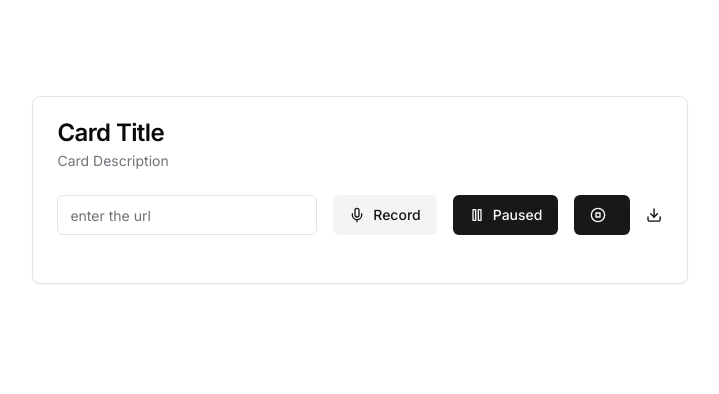
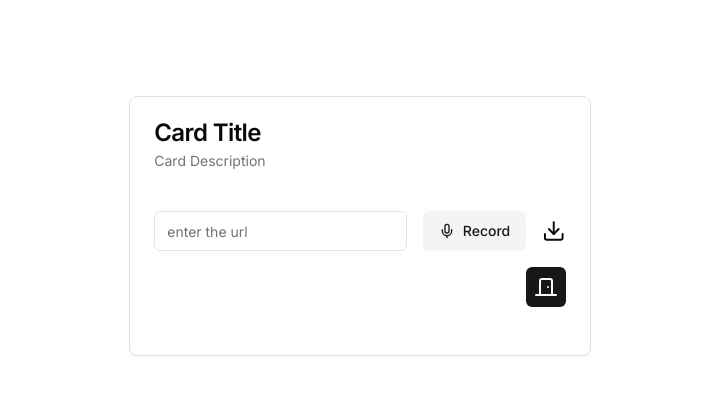
Before and after one commit to OwLu0905/shadowing-record, a Next.js app in the folder frontend/: page / in a window 1280 px wide. Shown: the top 394 px of the page, without its empty margins (280-999 px from the left). Built offline with nearby package versions, Linux system fonts and the light colour scheme.

Commit message:
fix media UI

```diff
--- a/frontend/src/app/page.tsx
+++ b/frontend/src/app/page.tsx
@@ -1,3 +1,4 @@
+import { Button } from "@/components/ui/button";
 import {
   Card,
   CardContent,
--- a/frontend/src/hooks/useRecordMedia.tsx
+++ b/frontend/src/hooks/useRecordMedia.tsx
@@ -1,14 +1,31 @@
-import { useRef, useState } from "react";
+import { useEffect, useState } from "react";
 import { MEDIA_CONSTRAINT } from "@/lib/constants";
 
 const useRecordMedia = () => {
   const [media, setMedia] = useState<MediaRecorder | null>(null);
   const [accept, setAccept] = useState(false);
+  const [streamData, setStreamData] = useState<MediaStream | undefined>(
+    undefined
+  );
+  const [recordDataUrl, setRecordDataUrl] = useState<any>(undefined);
+  const [mediaState, setMediaState] = useState<RecordingState | undefined>(
+    undefined
+  );
+
+  useEffect(() => {
+    if (media) {
+      media.ondataavailable = (e) => {
+        console.log("ondataavailable", e.data);
+        setRecordDataUrl(URL.createObjectURL(e.data));
+      };
+    }
+  }, [media, recordDataUrl]);
 
   async function handleConnectRecord(): Promise<MediaRecorder | null> {
     return navigator.mediaDevices
       .getUserMedia(MEDIA_CONSTRAINT)
       .then((stream) => {
+        setStreamData(stream);
         return new MediaRecorder(stream);
       })
       .catch((_) => {
@@ -32,47 +49,52 @@ const useRecordMedia = () => {
       console.error(err);
     }
   }
-  async function handleStartRecord(stream: MediaRecorder) {
-    if (stream === null) return;
-    stream.start();
-    console.log(stream.state);
-    console.log("recorder started");
-    stream.ondataavailable = (e) => {
-      console.log("ondataavailable", e.data);
-    };
+
+  async function handleStartRecord(media: MediaRecorder) {
+    if (media === null) return;
+    media.start();
+    setMediaState("recording");
   }
 
   function handleStopRecord() {
     if (media === null) return;
     media.stop();
-    console.log(media.state);
-    console.log("recorder stopped");
+    setMediaState("inactive");
   }
 
   function handlePauseRecord() {
     if (media === null) return;
     media.pause();
-    console.log(media.state);
-    console.log("recorder paused");
+    setMediaState("paused");
   }
 
   function handleResumeRecord() {
     if (media === null) return;
     media.resume();
-    console.log(media.state);
-    console.log("recorder resume");
+    setMediaState("recording");
   }
 
-  async function handleAcceptRecord() {
-    setAccept(true);
+  function disconnect() {
+    URL.revokeObjectURL(recordDataUrl);
+    if (streamData) {
+      streamData.getTracks().forEach((track) => {
+        track.stop();
+      });
+    }
+
+    setStreamData(undefined);
+    setMedia(null);
+    setMediaState(undefined);
+    setAccept(false);
   }
 
   return {
     media,
     accept,
-    handleAcceptRecord,
+    mediaState,
+    recordDataUrl,
+    disconnect,
     handleTriggerStart,
-    handleStartRecord,
     handlePauseRecord,
     handleStopRecord,
     handleResumeRecord,
--- a/frontend/src/view/Record/Record.tsx
+++ b/frontend/src/view/Record/Record.tsx
@@ -2,7 +2,7 @@
 import React from "react";
 
 import { Input } from "@/components/ui/input";
-import { Download, Mic, Pause, StopCircle } from "lucide-react";
+import { DoorClosedIcon, Download, Mic, Pause, StopCircle } from "lucide-react";
 import { Button } from "@/components/ui/button";
 import useRecordMedia from "@/hooks/useRecordMedia";
 
@@ -10,18 +10,24 @@ const Record = () => {
   const {
     media,
     accept,
+    mediaState,
+    recordDataUrl,
+    disconnect,
     handleTriggerStart,
-    handleStartRecord,
     handleStopRecord,
     handlePauseRecord,
-    handleAcceptRecord,
     handleResumeRecord,
   } = useRecordMedia();
 
   return (
     <div>
+      <div className="flex flex-col gap-4 items-center">
+        <div className="">
+          {recordDataUrl ? <audio src={recordDataUrl} controls></audio> : null}
+        </div>
         <div className="flex space-x-4 items-center">
           <Input placeholder="enter the url" />
+          {!accept || mediaState === "inactive" ? (
             <Button
               type="button"
               variant={"secondary"}
@@ -29,26 +35,56 @@ const Record = () => {
                 await handleTriggerStart();
               }}
             >
-          <Mic className="mr-2 h-4 w-4" /> {media?.state ?? "Record"}
+              <Mic className="mr-2 h-4 w-4" /> Record
             </Button>
+          ) : null}
 
+          {mediaState === "paused" ? (
             <Button
+              type="button"
+              variant={"secondary"}
+              className="bg-sky-100 hover:bg-sky-200"
+              onClick={() => {
+                handleResumeRecord();
+              }}
+            >
+              <Mic className="mr-2 h-4 w-4" /> Resume
+            </Button>
+          ) : null}
+
+          {mediaState === "recording" ? (
+            <Button
+              type="button"
+              variant="destructive"
               onClick={() => {
                 handlePauseRecord();
               }}
             >
-          <Pause className="mr-2 h-4 w-4" /> Paused
+              <StopCircle className="mr-2 h-4 w-4" /> Pause
             </Button>
+          ) : null}
 
+          {mediaState === "recording" || mediaState === "paused" ? (
             <Button
               type="button"
               onClick={() => {
                 handleStopRecord();
               }}
             >
-          <StopCircle className="mr-2 h-4 w-4" />
+              <StopCircle className="mr-2 h-4 w-4" /> Stop
             </Button>
-        <Download className="w-10 h-10" />
+          ) : null}
+          <Download
+            className="w-10 h-10"
+            onClick={() => {
+              media?.requestData();
+            }}
+          />
+        </div>
+
+        <Button type="button" className="self-end p-2" onClick={disconnect}>
+          <DoorClosedIcon className="w-6 h-6" />
+        </Button>
       </div>
     </div>
   );
```
Lines whose indentation alone changed are shown as unchanged.
